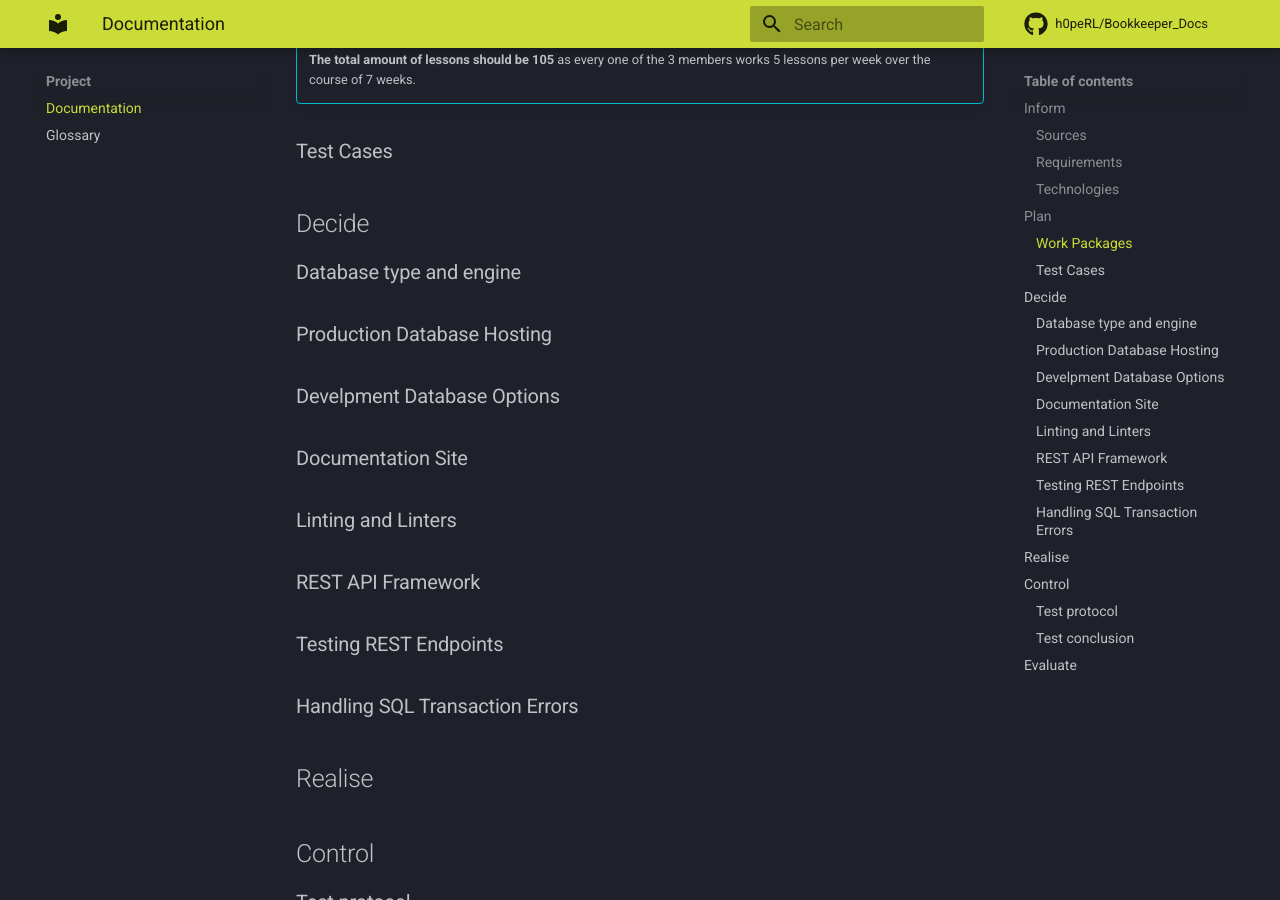
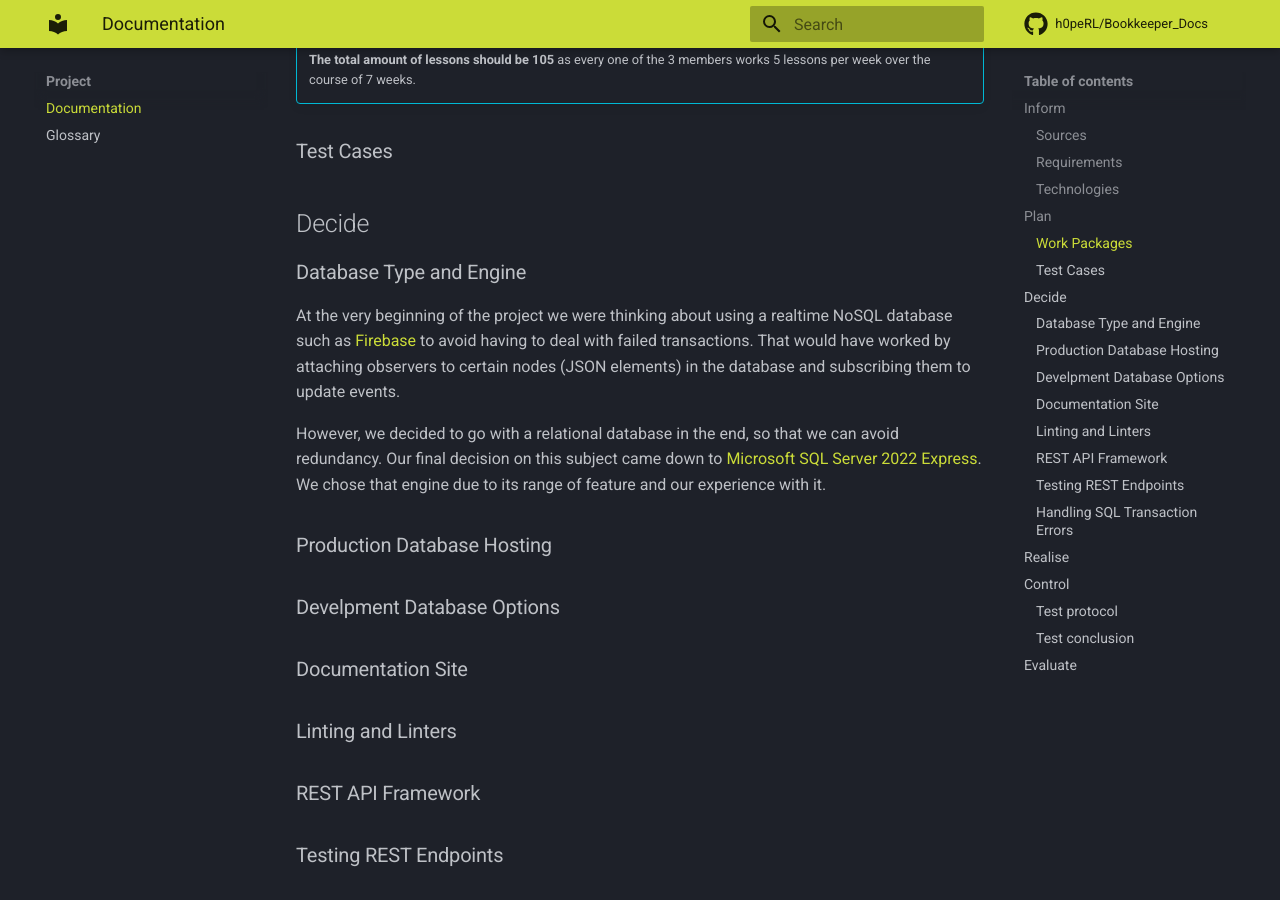
Before and after one commit to h0peRL/Bookkeeper_Docs, an MkDocs documentation site: the page built from docs/project/documentation.md, in a window 1280 px wide and 900 px high, scrolled down 3102 px. Built offline with MkDocs 1.6.1 and Material for MkDocs 9.7.7, drawn with Linux system fonts in a browser that asks for light colours; comment, search, counter and statistics services are not loaded.

Commit message:
decide on db type and engine

```diff
--- a/docs/project/documentation.md
+++ b/docs/project/documentation.md
@@ -79,7 +79,11 @@
 
 ## Decide
 
-### Database type and engine
+### Database Type and Engine
+
+At the very beginning of the project we were thinking about using a realtime NoSQL database such as [Firebase](https://firebase.google.com/docs/database) to avoid having to deal with failed transactions. That would have worked by attaching observers to certain nodes (JSON elements) in the database and subscribing them to update events.
+
+However, we decided to go with a relational database in the end, so that we can avoid redundancy. Our final decision on this subject came down to [Microsoft SQL Server 2022 Express](https://www.microsoft.com/de-de/download/details.aspx?id=104781). We chose that engine due to its range of feature and our experience with it.
 
 ### Production Database Hosting
 
```
